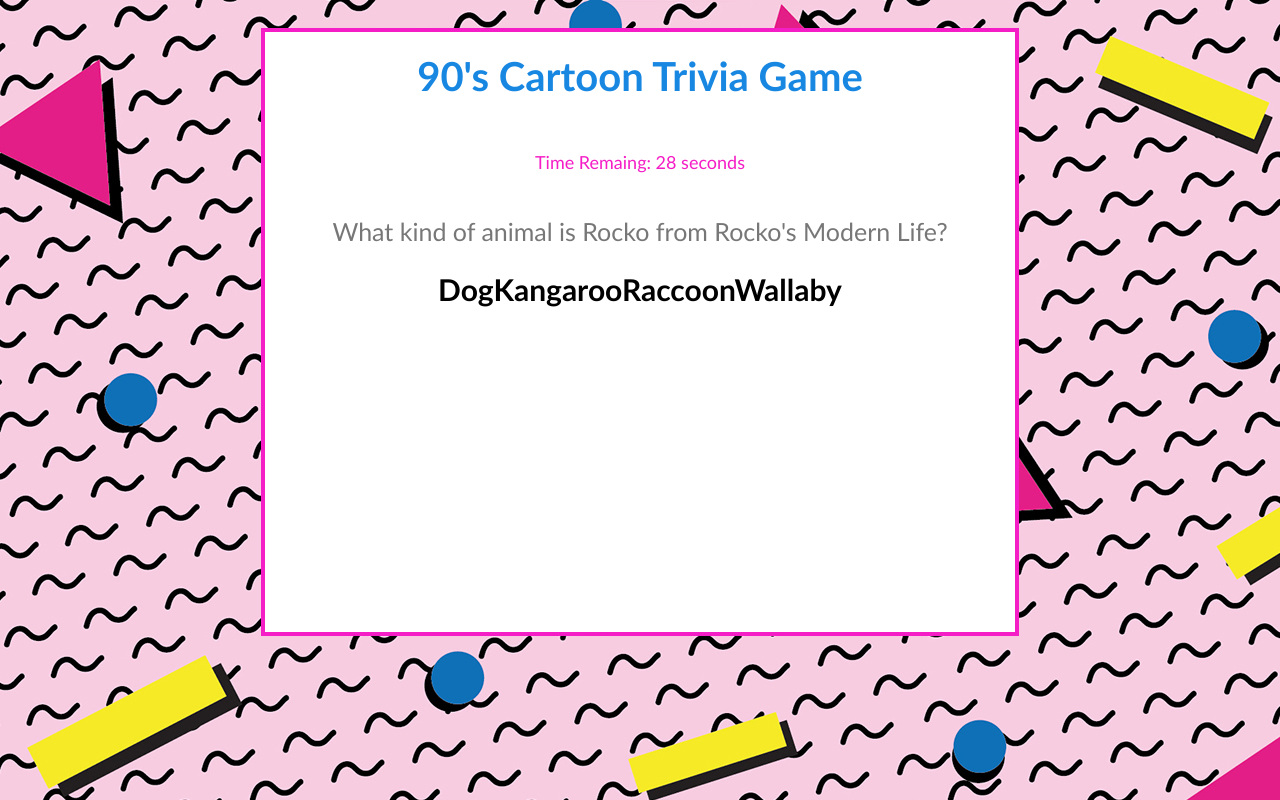
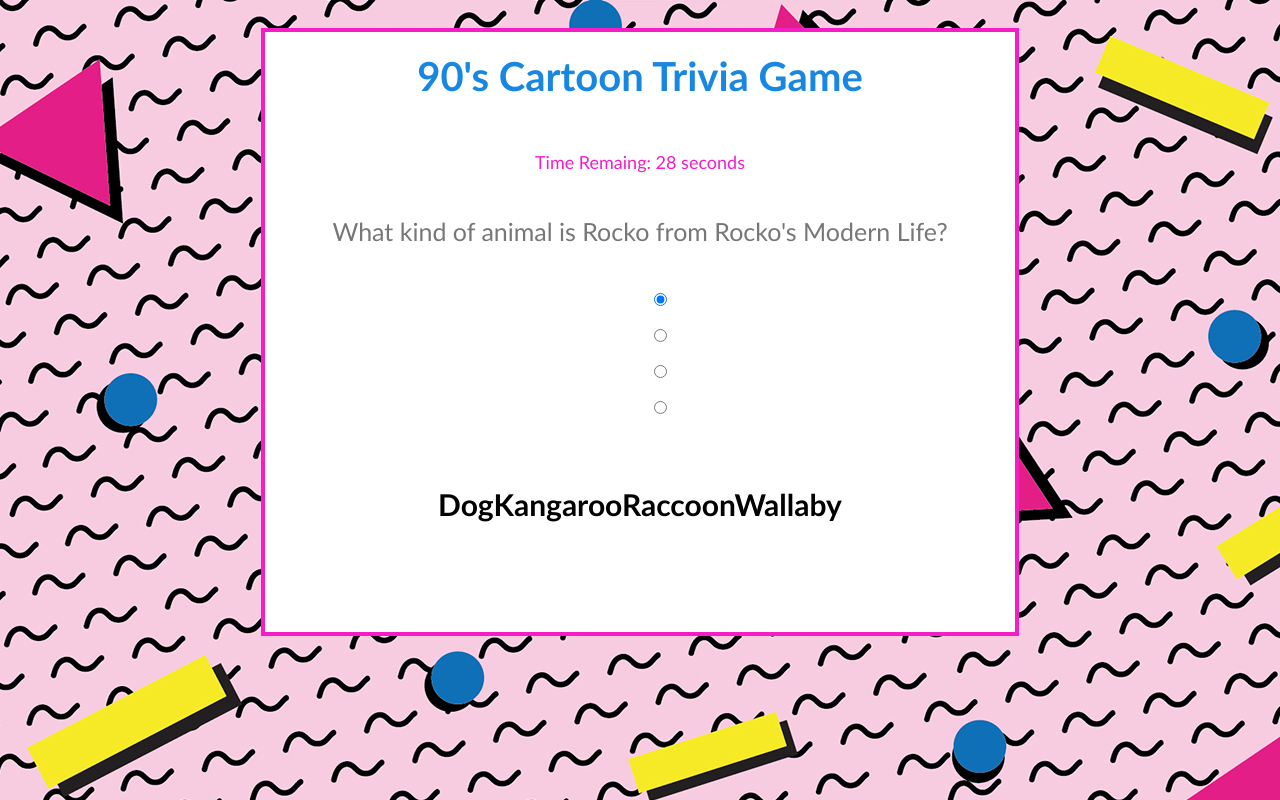
Before and after one commit to azaldana/Trivia-Game, a plain HTML site: page index.html in a window 1280 px wide. Both pictures are taken after a click on the button "Start Game". Drawn offline with nearby package versions, Linux system fonts and the light colour scheme.

Commit message:
added buttons

```diff
--- a/assets/javascript/app.js
+++ b/assets/javascript/app.js
@@ -15,11 +15,14 @@ var button = $("button");
         $("button").remove();
         $("p").remove();
         askQuestions();
+        $("form").show();
 })
 
 // Function that contains a for loop that will go through the questions array and ask the questions, as well as keep track of the score and answers picked by the user //
 
 function askQuestions(){
+
+    $("form").show();
 
     setTimer();
 
@@ -140,7 +143,7 @@ function resetGame() {
 function answerCorrect(){
     correctAnswer++;
     $("#quesion-answer").append("Correct! The Answer is " + triviaQuestions[i].answer);
-    $("#answer").append(triviaQuestions[i].images);
+    $("#image").append(triviaQuestions[i].images);
     setTimeout(threeSeconds, 3000);
 
     function threeSeconds() {
@@ -153,7 +156,7 @@ function answerCorrect(){
 function answerIncorrect(){
     wrongAnswer++;
     $("#quesion-answer").append("Wrong! The Answer was " + triviaQuestions[i].answer);
-    $("#answer").append(triviaQuestions[i].images);
+    $("#image").append(triviaQuestions[i].images);
     setTimeout(threeSeconds, 3000);
 
     function threeSeconds() {
@@ -166,7 +169,7 @@ function answerIncorrect(){
 function timeRunout(){
     unanswered++;
     $("#quesion-answer").append("You Ran Out of Time! The Correct Answer was " + triviaQuestions[i].answer);
-    $("#answer").append(triviaQuestions[i].images);
+    $("#image").append(triviaQuestions[i].images);
     setTimeout(threeSeconds, 3000);
 
     function threeSeconds() {
@@ -197,6 +200,10 @@ $("#correct").hide();
 $("#incorrect").hide();
 $("#unanswered").hide();
 $("#restart-btn").hide();
+$("form").hide();
+// $(".button-02").hide();
+// $(".button-03").hide();
+// $(".button-04").hide();
 
 
 //end of document ready function//
--- a/index.html
+++ b/index.html
@@ -33,12 +33,33 @@
 
                 <div id="question"></div>
                 <div id="choices">
-                    <!-- <ul>
-                        <button class ="button-01"></button>
+                    <ul>
+                        <form>
+                            <div id="one"><input type="radio" name="choice" value="A" checked></div>
+
+                            <div id="two"><input type="radio" name="choice" value="B"></div>
+
+                            <div id="three"><input type="radio" name="choice" value="C"></div>
+
+                            <div id="four"><input type="radio" name="choice" value="D"></div>
+
+                        </form>
+                        <!-- <button class ="button-01"></button>
+
+                        <br>
+
                         <button class ="button-02"></button>
+
+                        <br>
+
                         <button class ="button-03"></button>
-                        <button class ="button-04"></button>
-                    </ul> -->
+
+                        <br>
+
+                        <button class ="button-04"></button> -->
+
+                        <br>
+                    </ul>
                 </div>
 
                 <div id="correct"></div>
@@ -49,7 +70,7 @@
 
                 <button id="restart-btn">Restart Game?</button>
 
-                <div id ="answer"></div>
+                <div id ="image"></div>
             </section>
 
         </section>
```
Also changed, not shown: 1 other file.
